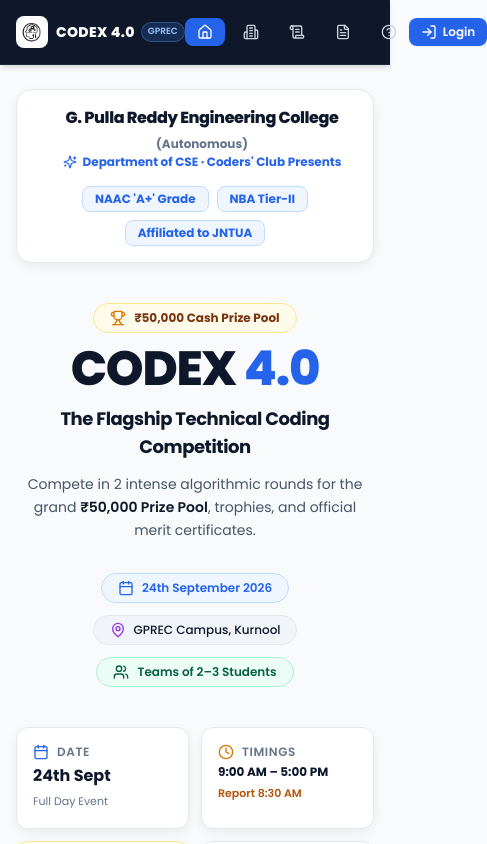
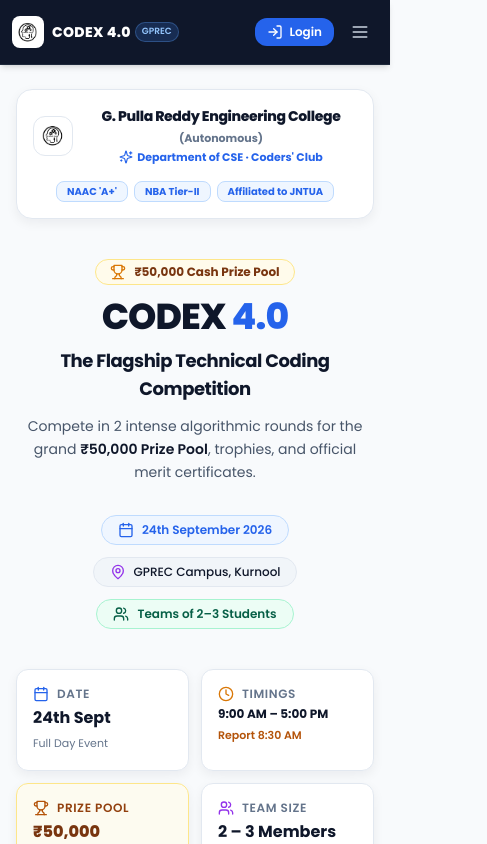
Before and after one commit to smd-tabraiz/Codex-4.O-Registration---Payment-Portal, a React (Vite) app in the folder client/: page / in a window 390 px wide. Shown: the top 844 px of the page, 487 px wide, since content can reach past the window. Built offline with nearby package versions, Linux system fonts and the light colour scheme; no server answers.

Commit message:
Mobile Responsive

```diff
--- a/client/src/components/HeroSection.jsx
+++ b/client/src/components/HeroSection.jsx
@@ -40,35 +40,35 @@
         <div className="bg-white border border-[#E2E8F0] rounded-2xl p-4 sm:p-5 shadow-card max-w-5xl mx-auto flex flex-col md:flex-row items-center justify-between gap-4">
 
           {/* Left: Brand Logo & College/Club Details */}
-          <div className="flex items-center space-x-3.5 text-center md:text-left">
+          <div className="flex items-center space-x-3 text-center md:text-left justify-center md:justify-start">
             <img
               src="/coders-club-logo.png"
               alt="Coders' Club Logo"
-              className="w-12 h-12 sm:w-14 sm:h-14 object-contain bg-white rounded-xl p-1 border border-[#E2E8F0] shadow-xs shrink-0 hidden sm:block"
+              className="w-10 h-10 sm:w-14 sm:h-14 object-contain bg-white rounded-xl p-1 border border-[#E2E8F0] shadow-xs shrink-0"
             />
             <div>
-              <div className="flex flex-wrap items-center justify-center md:justify-start gap-1.5">
-                <h2 className="text-base sm:text-lg lg:text-xl font-extrabold text-[#0F172A] tracking-tight">
+              <div className="flex flex-wrap items-center justify-center md:justify-start gap-1 sm:gap-1.5">
+                <h2 className="text-sm sm:text-lg lg:text-xl font-extrabold text-[#0F172A] tracking-tight">
                   G. Pulla Reddy Engineering College
                 </h2>
-                <span className="text-xs sm:text-sm font-bold text-[#64748B]">(Autonomous)</span>
+                <span className="text-[11px] sm:text-sm font-bold text-[#64748B]">(Autonomous)</span>
               </div>
-              <p className="text-xs sm:text-sm font-bold text-[#2563EB] flex items-center justify-center md:justify-start space-x-1.5 mt-0.5">
+              <p className="text-[11px] sm:text-sm font-bold text-[#2563EB] flex items-center justify-center md:justify-start space-x-1 sm:space-x-1.5 mt-0.5">
                 <Sparkles className="w-3.5 h-3.5 text-[#2563EB]" />
-                <span>Department of CSE · Coders' Club Presents</span>
+                <span>Department of CSE · Coders' Club</span>
               </p>
             </div>
           </div>
 
           {/* Right: Accreditations Strip */}
-          <div className="flex flex-wrap items-center justify-center md:justify-end gap-2 text-xs shrink-0">
-            <span className="font-bold px-3 py-1 rounded-lg bg-blue-50 text-[#2563EB] border border-blue-200">
-              NAAC 'A+' Grade
+          <div className="flex flex-wrap items-center justify-center md:justify-end gap-1.5 sm:gap-2 text-[10px] sm:text-xs shrink-0">
+            <span className="font-bold px-2.5 py-0.5 sm:px-3 sm:py-1 rounded-lg bg-blue-50 text-[#2563EB] border border-blue-200">
+              NAAC 'A+'
             </span>
-            <span className="font-bold px-3 py-1 rounded-lg bg-blue-50 text-[#2563EB] border border-blue-200">
+            <span className="font-bold px-2.5 py-0.5 sm:px-3 sm:py-1 rounded-lg bg-blue-50 text-[#2563EB] border border-blue-200">
               NBA Tier-II
             </span>
-            <span className="font-bold px-3 py-1 rounded-lg bg-blue-50 text-[#2563EB] border border-blue-200">
+            <span className="font-bold px-2.5 py-0.5 sm:px-3 sm:py-1 rounded-lg bg-blue-50 text-[#2563EB] border border-blue-200">
               Affiliated to JNTUA
             </span>
           </div>
@@ -77,12 +77,12 @@
 
         {/* Grand Event Title Section */}
         <div className="space-y-3 max-w-3xl mx-auto pt-2">
-          <div className="inline-flex items-center space-x-2 px-4 py-1.5 rounded-full bg-amber-50 border border-amber-200 text-amber-900 text-xs sm:text-sm font-bold shadow-xs">
+          <div className="inline-flex items-center space-x-2 px-3.5 py-1 sm:px-4 sm:py-1.5 rounded-full bg-amber-50 border border-amber-200 text-amber-900 text-xs sm:text-sm font-bold shadow-xs">
             <Trophy className="w-4 h-4 text-amber-600" />
             <span>₹50,000 Cash Prize Pool</span>
           </div>
 
-          <h1 className="text-5xl sm:text-7xl lg:text-8xl font-black tracking-tight text-[#0F172A] leading-none">
+          <h1 className="text-4xl sm:text-6xl md:text-7xl lg:text-8xl font-black tracking-tight text-[#0F172A] leading-none">
             CODEX <span className="text-[#2563EB]">4.0</span>
           </h1>
           <p className="text-lg sm:text-xl font-bold text-[#0F172A] tracking-tight">
--- a/client/src/components/Navbar.jsx
+++ b/client/src/components/Navbar.jsx
@@ -1,5 +1,5 @@
 import React, { useState, useEffect, useRef } from 'react';
-import { Link, NavLink, useNavigate } from 'react-router-dom';
+import { Link, NavLink, useNavigate, useLocation } from 'react-router-dom';
 import {
   HelpCircle,
   FileText,
@@ -9,16 +9,18 @@
   ScrollText,
   LogIn,
   User,
-  Trophy,
   ChevronDown,
   ShieldCheck,
   UserPlus,
-  LayoutDashboard
+  LayoutDashboard,
+  Menu,
+  X
 } from 'lucide-react';
 import api from '../api/axiosInstance';
 
 const Navbar = () => {
   const navigate = useNavigate();
+  const location = useLocation();
   const menuRef = useRef(null);
 
   const savedUserData = localStorage.getItem('codex_user_data');
@@ -26,6 +28,7 @@
   const adminToken = localStorage.getItem('codex_admin_token');
 
   const [dropdownOpen, setDropdownOpen] = useState(false);
+  const [mobileMenuOpen, setMobileMenuOpen] = useState(false);
   const [isRegistered, setIsRegistered] = useState(false);
   const [checkingReg, setCheckingReg] = useState(false);
 
@@ -56,6 +59,12 @@
     checkUserRegistration();
   }, [user?.email]);
 
+  // Close menus on route change
+  useEffect(() => {
+    setDropdownOpen(false);
+    setMobileMenuOpen(false);
+  }, [location.pathname]);
+
   // Close dropdown on outside click
   useEffect(() => {
     const handleClickOutside = (event) => {
@@ -77,6 +86,7 @@
     localStorage.removeItem('codex_user_data');
     localStorage.removeItem('codex_admin_token');
     setDropdownOpen(false);
+    setMobileMenuOpen(false);
     window.location.href = '/';
   };
 
@@ -96,9 +106,16 @@
         : 'text-[#CBD5E1] hover:text-white hover:bg-slate-800/80'
     }`;
 
+  const mobileNavLinkClass = ({ isActive }) =>
+    `px-4 py-3 rounded-xl text-sm font-medium flex items-center space-x-3 transition-all ${
+      isActive
+        ? 'bg-[#2563EB] text-white font-bold shadow-sm'
+        : 'text-[#CBD5E1] hover:text-white hover:bg-slate-800'
+    }`;
+
   return (
     <header className="sticky top-0 z-40 w-full bg-[#0F172A] border-b border-slate-800 shadow-md">
-      <div className="max-w-7xl mx-auto px-4 sm:px-6 lg:px-8 h-16 flex items-center justify-between">
+      <div className="max-w-7xl mx-auto px-3 sm:px-6 lg:px-8 h-16 flex items-center justify-between">
 
         {/* Brand Logo - Left */}
         <div className="flex items-center shrink-0">
@@ -106,12 +123,12 @@
             <img
               src="/coders-club-logo.png"
               alt="Coders' Club Logo"
-              className="w-8 h-8 sm:w-10 sm:h-10 object-contain bg-white rounded-lg p-0.5 shadow-sm group-hover:scale-105 transition-transform"
+              className="w-8 h-8 sm:w-10 sm:h-10 object-contain bg-white rounded-lg p-0.5 shadow-sm group-hover:scale-105 transition-transform shrink-0"
             />
             <div>
-              <div className="flex items-center space-x-1.5 sm:space-x-2">
+              <div className="flex items-center space-x-1 sm:space-x-2">
                 <span className="font-extrabold text-sm sm:text-base tracking-wide text-white whitespace-nowrap">CODEX 4.0</span>
-                <span className="bg-blue-500/20 text-blue-300 border border-blue-400/30 text-[9px] sm:text-[10px] font-semibold px-1.5 py-0.5 sm:px-2 rounded-full uppercase">
+                <span className="bg-blue-500/20 text-blue-300 border border-blue-400/30 text-[9px] sm:text-[10px] font-semibold px-1.5 py-0.5 rounded-full uppercase">
                   GPREC
                 </span>
               </div>
@@ -120,50 +137,53 @@
           </Link>
         </div>
 
-        {/* Navigation Links - Centered */}
-        <nav className="flex items-center justify-center space-x-1.5 sm:space-x-2.5 mx-auto">
+        {/* Desktop Navigation Links - Centered (Hidden on Mobile) */}
+        <nav className="hidden md:flex items-center justify-center space-x-1 lg:space-x-2 mx-auto">
 
           <NavLink to="/" end className={navLinkClass}>
             <Home className="w-4 h-4" />
-            <span className="hidden sm:inline">Home</span>
+            <span>Home</span>
           </NavLink>
 
           <NavLink to="/about" className={navLinkClass}>
             <Building2 className="w-4 h-4" />
-            <span className="hidden sm:inline">About Us</span>
+            <span>About Us</span>
           </NavLink>
 
           <NavLink to="/terms" className={navLinkClass}>
             <ScrollText className="w-4 h-4" />
-            <span className="hidden sm:inline">Terms & Conditions</span>
+            <span>Terms & Conditions</span>
           </NavLink>
 
           <NavLink to="/rules" className={navLinkClass}>
             <FileText className="w-4 h-4" />
-            <span className="hidden sm:inline">Rules</span>
+            <span>Rules</span>
           </NavLink>
 
           <NavLink to="/faq" className={navLinkClass}>
             <HelpCircle className="w-4 h-4" />
-            <span className="hidden sm:inline">FAQ</span>
+            <span>FAQ</span>
           </NavLink>
 
         </nav>
 
-        {/* Right Section: Login button if not logged in, or User Profile dropdown if logged in */}
-        <div className="flex items-center justify-end shrink-0 relative" ref={menuRef}>
+        {/* Right Section: User Profile / Login button + Mobile Hamburger Toggle */}
+        <div className="flex items-center space-x-2 shrink-0">
+
+          {/* User Profile / Login */}
+          <div className="relative" ref={menuRef}>
             {(user || adminToken) ? (
               <div className="relative">
                 {/* User Name Profile Button */}
                 <button
                   onClick={() => setDropdownOpen(!dropdownOpen)}
-                className="flex items-center space-x-2 text-xs sm:text-sm text-slate-200 bg-slate-800/90 hover:bg-slate-700/90 px-3 py-1.5 sm:px-3.5 sm:py-2 rounded-xl border border-slate-700 transition-all shadow-sm cursor-pointer"
+                  className="flex items-center space-x-1.5 sm:space-x-2 text-xs sm:text-sm text-slate-200 bg-slate-800/90 hover:bg-slate-700/90 px-2.5 py-1.5 sm:px-3.5 sm:py-2 rounded-xl border border-slate-700 transition-all shadow-sm cursor-pointer"
                 >
                   <div className="w-6 h-6 rounded-full bg-blue-600/30 border border-blue-400/40 text-blue-300 flex items-center justify-center shrink-0">
                     <User className="w-3.5 h-3.5" />
                   </div>
-                <span className="max-w-[110px] sm:max-w-[140px] truncate font-semibold">
-                  {user?.name || user?.email || (adminToken ? 'Admin User' : 'Account')}
+                  <span className="max-w-[80px] sm:max-w-[130px] truncate font-semibold">
+                    {user?.name || user?.email || (adminToken ? 'Admin' : 'Account')}
                   </span>
                   <ChevronDown className={`w-3.5 h-3.5 text-slate-400 transition-transform ${dropdownOpen ? 'rotate-180' : ''}`} />
                 </button>
@@ -240,7 +260,7 @@
                 to="/login"
                 onClick={handleLoginClick}
                 className={({ isActive }) =>
-                `px-3 py-1.5 sm:px-3.5 sm:py-1.5 rounded-lg text-xs sm:text-sm font-semibold flex items-center space-x-1.5 transition-all shadow-sm ${
+                  `px-3 py-1.5 sm:px-3.5 sm:py-2 rounded-xl text-xs sm:text-sm font-semibold flex items-center space-x-1.5 transition-all shadow-sm ${
                     isActive
                       ? 'bg-blue-700 text-white ring-2 ring-blue-400'
                       : 'bg-[#2563EB] hover:bg-blue-700 text-white hover:shadow-md'
@@ -253,7 +273,82 @@
             )}
           </div>
 
+          {/* Mobile Hamburger Menu Toggle Button (Visible only on mobile/tablet < md) */}
+          <button
+            onClick={() => setMobileMenuOpen(!mobileMenuOpen)}
+            className="md:hidden p-2 rounded-xl text-slate-300 hover:text-white hover:bg-slate-800 transition-colors focus:outline-none"
+            aria-label="Toggle Navigation Menu"
+          >
+            {mobileMenuOpen ? <X className="w-5 h-5" /> : <Menu className="w-5 h-5" />}
+          </button>
+
         </div>
+
+      </div>
+
+      {/* Mobile Navigation Drawer (Slide-down menu on mobile) */}
+      {mobileMenuOpen && (
+        <div className="md:hidden bg-[#0F172A] border-t border-slate-800 px-4 py-4 space-y-2 shadow-2xl animate-fade-in-up">
+
+          <NavLink to="/" end className={mobileNavLinkClass} onClick={() => setMobileMenuOpen(false)}>
+            <Home className="w-4 h-4 text-blue-400" />
+            <span>Home</span>
+          </NavLink>
+
+          <NavLink to="/about" className={mobileNavLinkClass} onClick={() => setMobileMenuOpen(false)}>
+            <Building2 className="w-4 h-4 text-emerald-400" />
+            <span>About Us</span>
+          </NavLink>
+
+          <NavLink to="/terms" className={mobileNavLinkClass} onClick={() => setMobileMenuOpen(false)}>
+            <ScrollText className="w-4 h-4 text-amber-400" />
+            <span>Terms & Conditions</span>
+          </NavLink>
+
+          <NavLink to="/rules" className={mobileNavLinkClass} onClick={() => setMobileMenuOpen(false)}>
+            <FileText className="w-4 h-4 text-purple-400" />
+            <span>Rules & Guidelines</span>
+          </NavLink>
+
+          <NavLink to="/faq" className={mobileNavLinkClass} onClick={() => setMobileMenuOpen(false)}>
+            <HelpCircle className="w-4 h-4 text-cyan-400" />
+            <span>Frequently Asked Questions</span>
+          </NavLink>
+
+          {/* Mobile Quick Action for Registered Dashboard */}
+          {user && isRegistered && (
+            <div className="pt-2 border-t border-slate-800">
+              <button
+                onClick={() => {
+                  setMobileMenuOpen(false);
+                  navigate('/dashboard');
+                }}
+                className="w-full px-4 py-3 bg-blue-600/20 hover:bg-blue-600/30 text-blue-300 border border-blue-500/30 rounded-xl text-sm font-semibold flex items-center space-x-3 transition-all"
+              >
+                <LayoutDashboard className="w-4 h-4 text-blue-400" />
+                <span>My Team Dashboard</span>
+              </button>
+            </div>
+          )}
+
+          {/* Mobile Register Button if not registered */}
+          {(!user || !isRegistered) && (
+            <div className="pt-2 border-t border-slate-800">
+              <button
+                onClick={() => {
+                  setMobileMenuOpen(false);
+                  navigate('/register');
+                }}
+                className="w-full px-4 py-3 bg-emerald-600/20 hover:bg-emerald-600/30 text-emerald-300 border border-emerald-500/30 rounded-xl text-sm font-semibold flex items-center space-x-3 transition-all"
+              >
+                <UserPlus className="w-4 h-4 text-emerald-400" />
+                <span>Register Team (₹300)</span>
+              </button>
+            </div>
+          )}
+
+        </div>
+      )}
     </header>
   );
 };
```
Also changed, not shown: client/src/components/RegistrationForm.jsx (+4 -4 lines), client/src/pages/DashboardPage.jsx (+4 -4 lines). Lines whose indentation alone changed are shown as unchanged.
